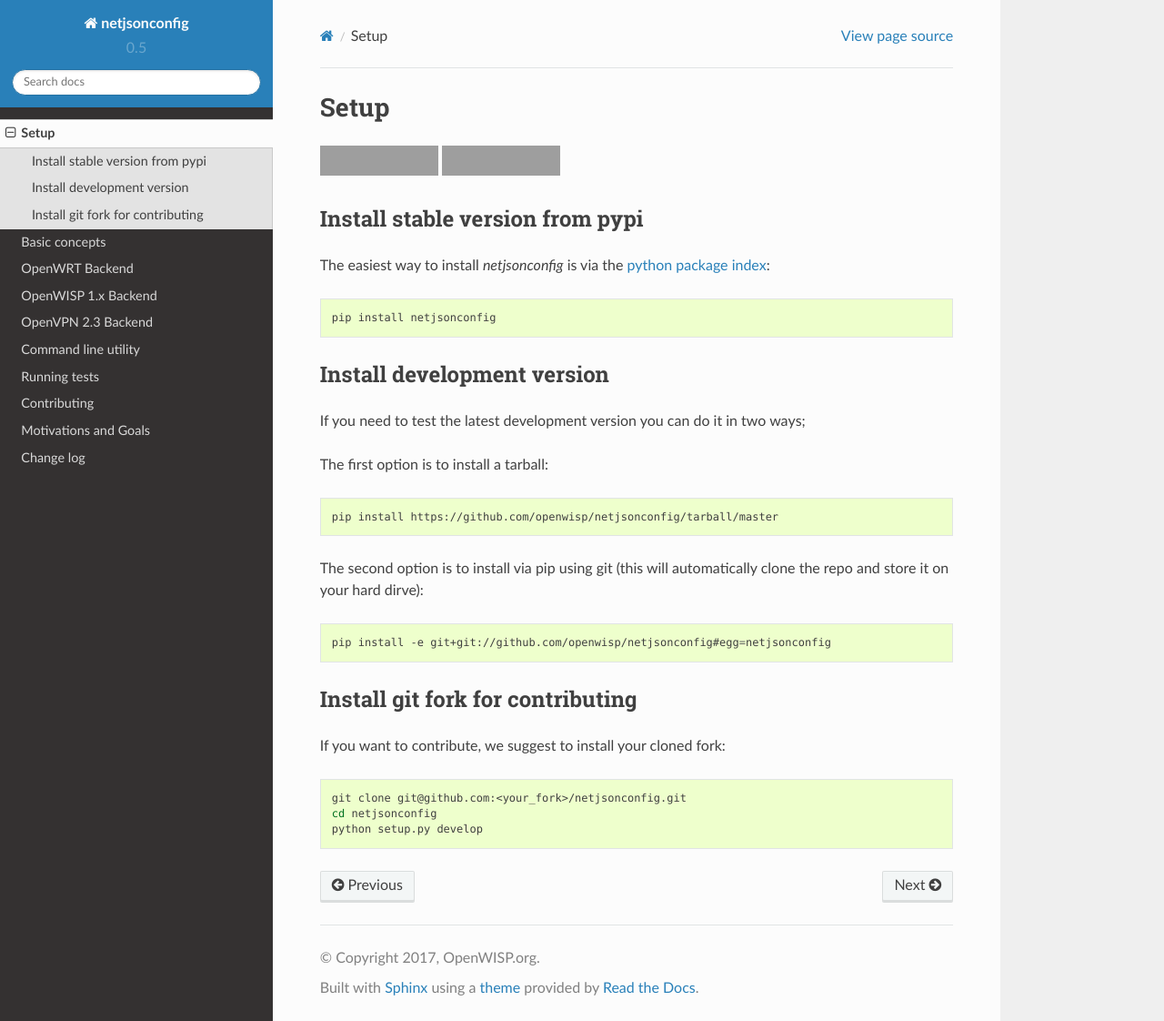
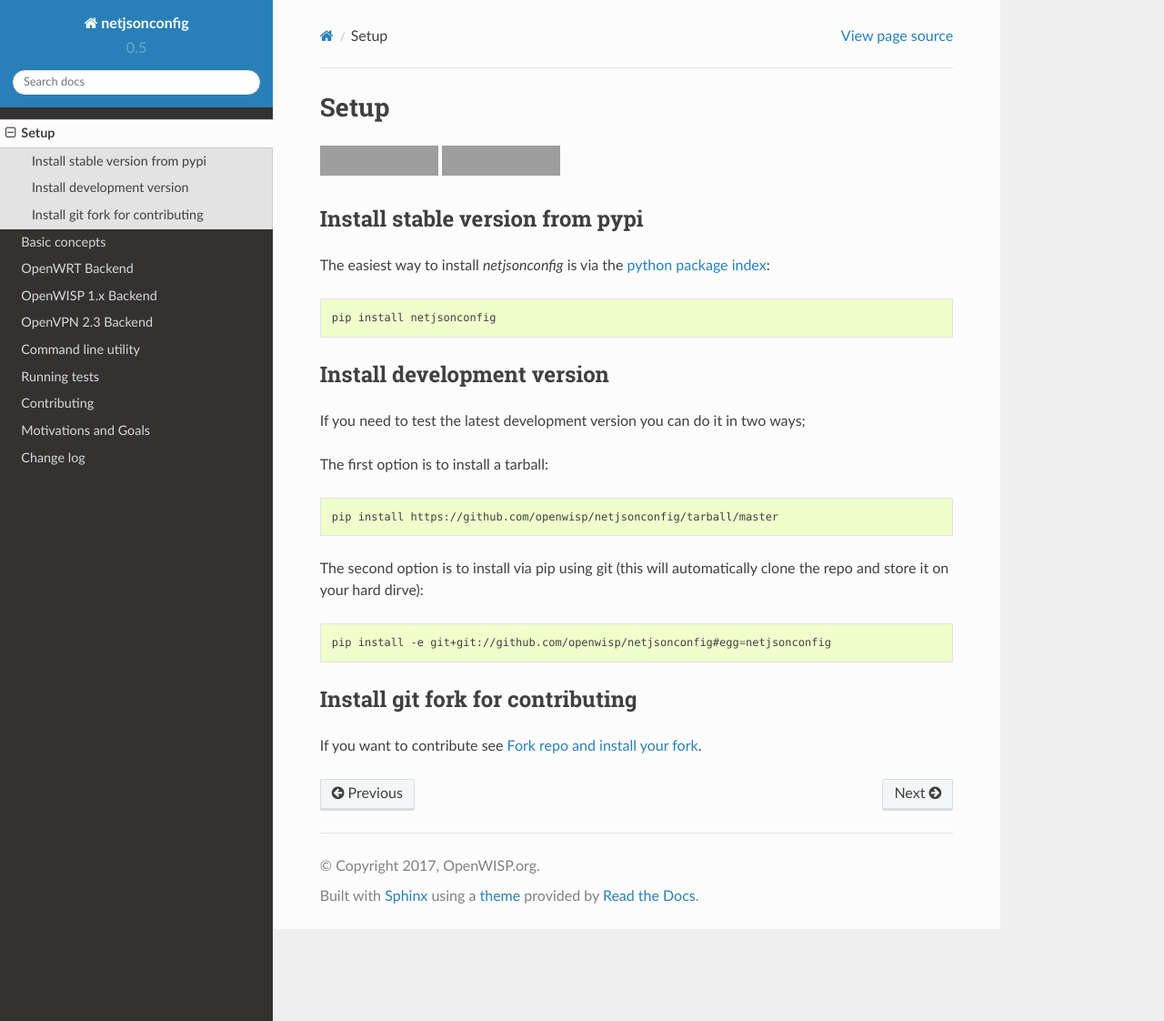
Before and after one commit to openwisp/netjsonconfig, a Sphinx documentation site: the page built from docs/source/general/setup.rst, in a window 1280 px wide and 1122 px high. Shown: the whole window at 91% size. Built offline with Sphinx 7.4.7 and the Read the Docs theme 2.0.0, drawn with Linux system fonts in a browser that asks for light colours; grey boxes are pictures that could not be loaded.

Commit message:
[docs] Avoid repetition of fork install instructions

```diff
--- a/docs/source/general/contributing.rst
+++ b/docs/source/general/contributing.rst
@@ -37,6 +37,8 @@
 .. code-block:: shell
 
     mkvirtualenv netjsonconfig  # create virtualenv
+
+.. _install_fork:
 
 Fork repo and install your fork
 -------------------------------
--- a/docs/source/general/setup.rst
+++ b/docs/source/general/setup.rst
@@ -31,15 +31,7 @@
 
     pip install -e git+git://github.com/openwisp/netjsonconfig#egg=netjsonconfig
 
-.. _install_git_fork_for_contributing:
-
 Install git fork for contributing
 ---------------------------------
 
-If you want to contribute, we suggest to install your cloned fork:
-
-.. code-block:: shell
-
-    git clone git@github.com:<your_fork>/netjsonconfig.git
-    cd netjsonconfig
-    python setup.py develop
+If you want to contribute see :ref:`install_fork`.
```
